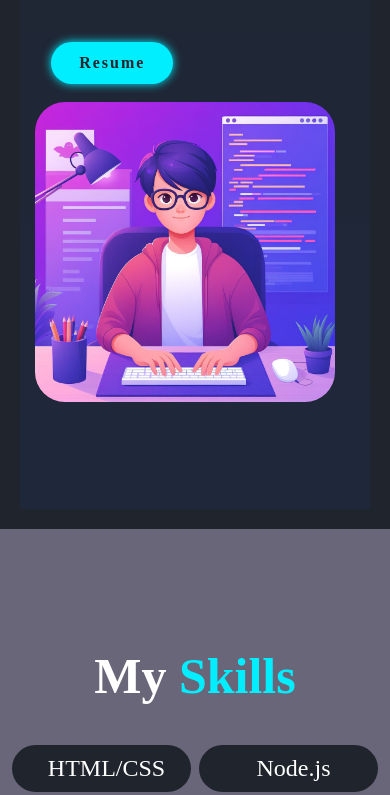
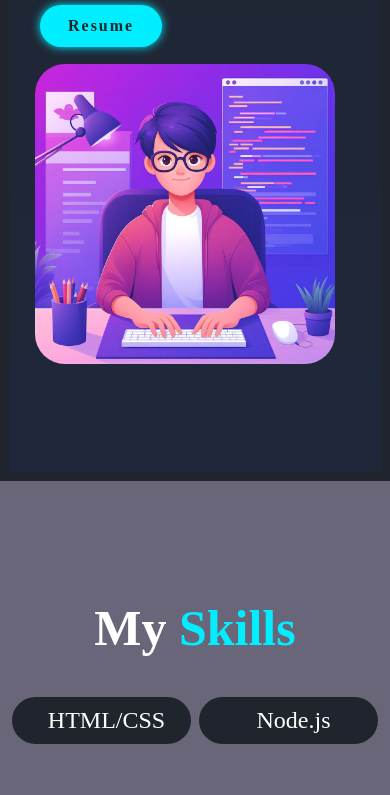
Before and after one commit to ManasCoding/Portfolio, a plain HTML site: page index.html in a window 390 px wide. Shown: the part 610-1405 px from the top of the page. Drawn offline with nearby package versions, Linux system fonts and the light colour scheme.

Commit message:
home margin

```diff
--- a/style.css
+++ b/style.css
@@ -633,8 +633,9 @@ header {
 
     }
     .home {
+        display: flex;
         flex-direction: column;
-        margin: 20px;
+        margin: 1rem;
         gap: 2rem;
     }
     .home-content h3 {
```
